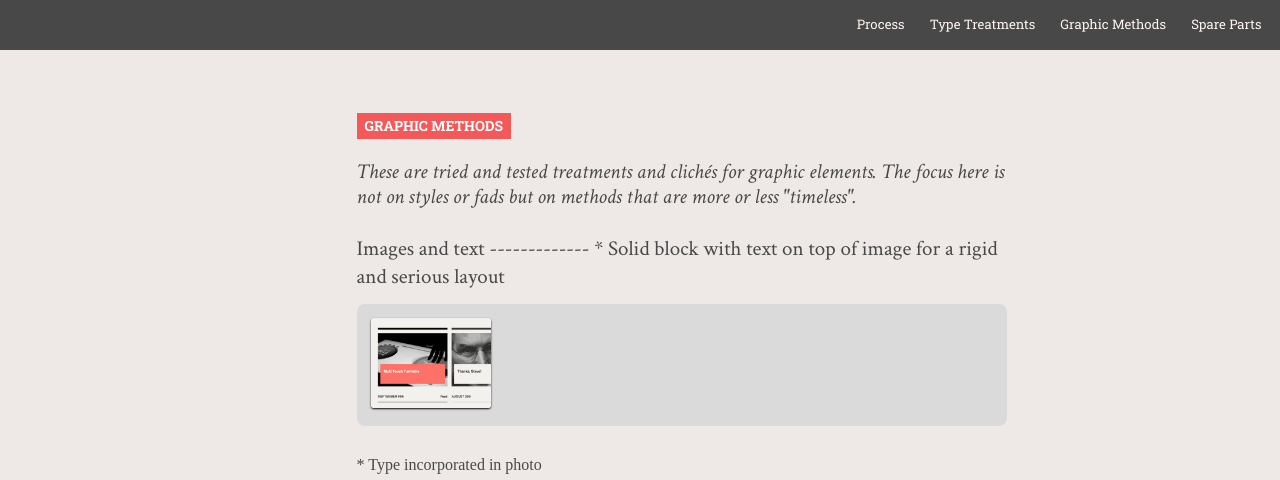
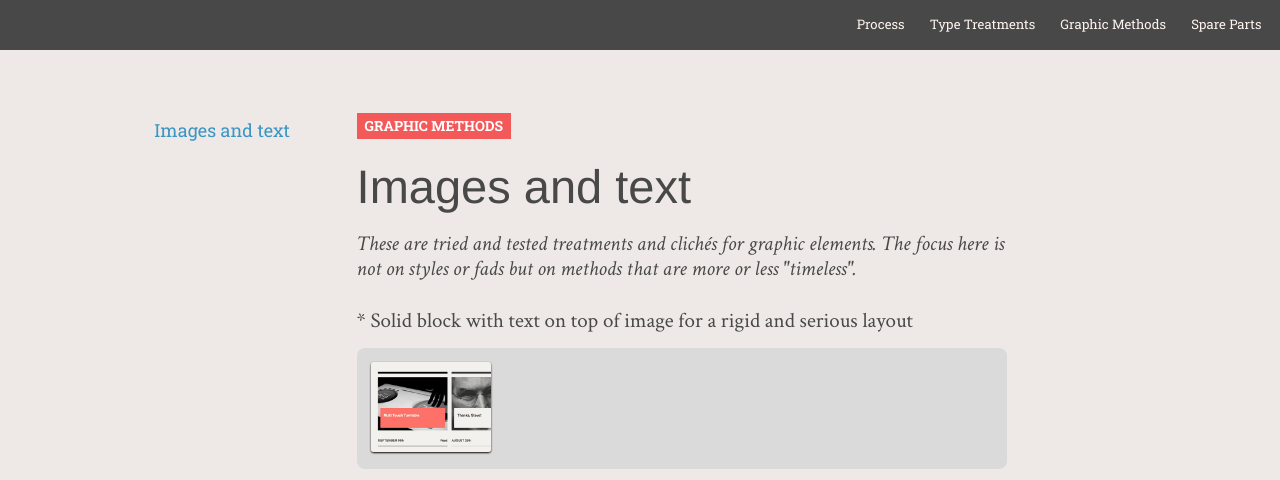
Before and after one commit to Magnus-G/Process, a Jekyll site: the page built from graphic-methods.md, in a window 1280 px wide and 900 px high, cut to the strip 0-480 px from the top of the window. Built offline with Jekyll 4.4.1, drawn with Linux system fonts in a browser that asks for light colours; nearby versions of some CDN libraries; some web fonts are replaced; Markdown is read by kramdown in place of the engine named in the settings; some of the changed lines change nothing that is shown.

Commit message:
Update graphic-methods.md

```diff
--- a/graphic-methods.md
+++ b/graphic-methods.md
@@ -2,15 +2,16 @@
 layout: index
 ---
 
-<h1 class="title graphic-methods">Graphic Methods</h1>
+<h1 class="title graphic-methods stretchRight">Graphic Methods</h1>
 <a href="https://github.com/Magnus-G/Process/edit/gh-pages/graphic-methods.md#fullscreen_blob_contents" class="invisible"></a>
+
+Images and text
+-------------
 
 <p class="intro">
 These are tried and tested treatments and clichés for graphic elements. The focus here is not on styles or fads but on methods that are more or less "timeless".
 <p>
 
-Images and text
--------------
 * Solid block with text on top of image for a rigid and serious layout
 
 <div class="img-examples">
```
